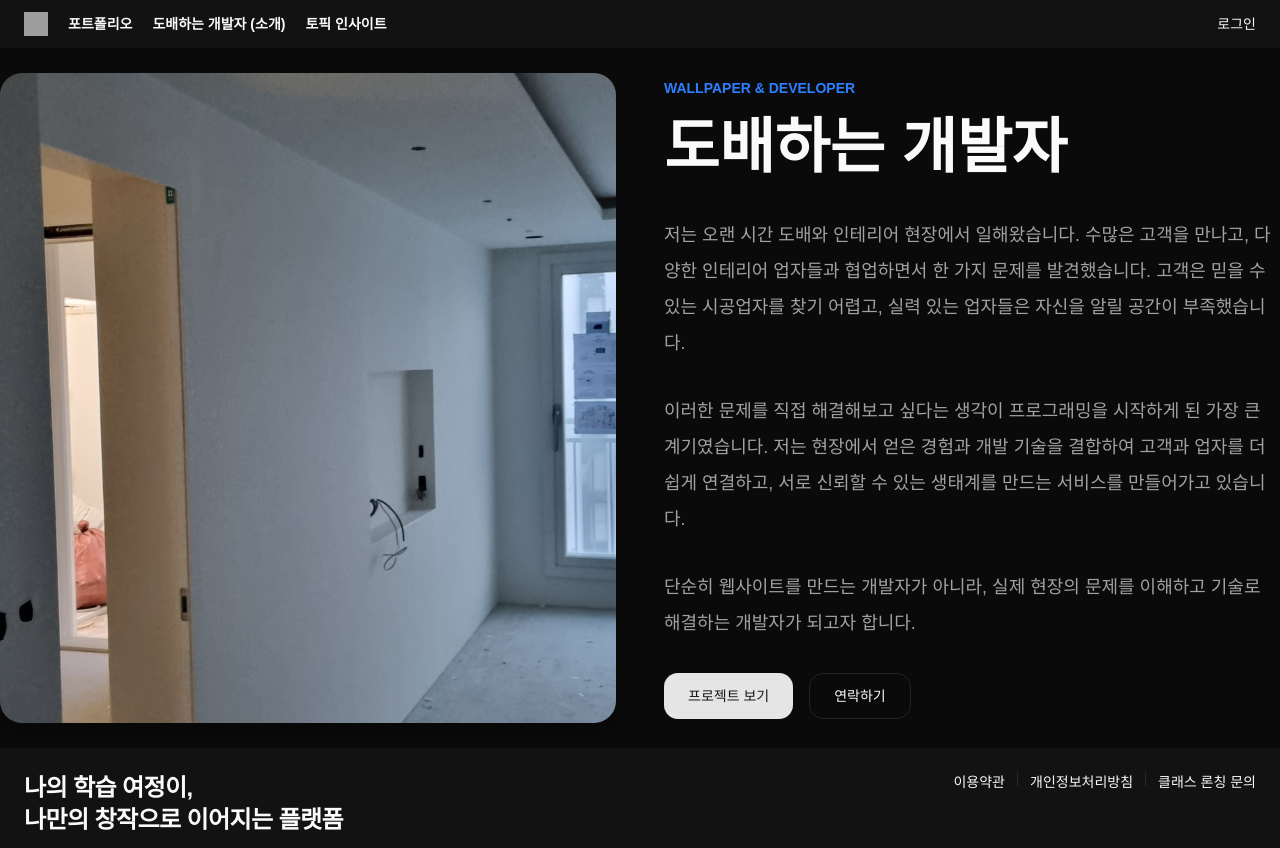
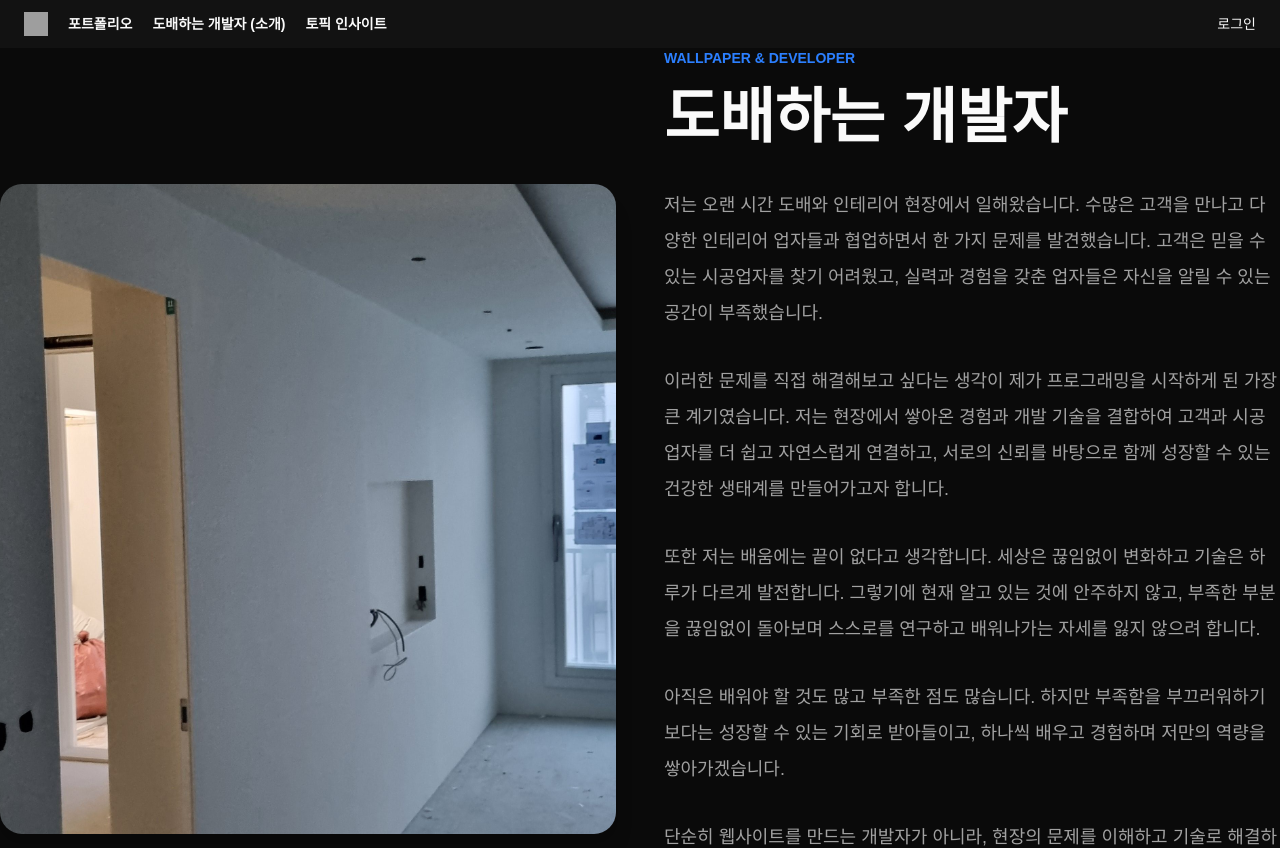
Before and after one commit to alla0404/First-Portfolio, a React (Vite) app: page /paper-hanger in a window 1280 px wide. Shown: the top 848 px of the page. Built offline with nearby package versions, Linux system fonts and the light colour scheme; no server answers; grey boxes are pictures that could not be loaded.

Commit message:
fix: 도배하는 개발자(소개) 수정

```diff
--- a/src/pages/paper-hanger/index.tsx
+++ b/src/pages/paper-hanger/index.tsx
@@ -28,21 +28,35 @@ export default function paperHanger() {
 
         <p className="text-lg leading-9 text-muted-foreground">
           저는 오랜 시간 도배와 인테리어 현장에서 일해왔습니다. 수많은 고객을
-          만나고, 다양한 인테리어 업자들과 협업하면서 한 가지 문제를
-          발견했습니다. 고객은 믿을 수 있는 시공업자를 찾기 어렵고, 실력 있는
-          업자들은 자신을 알릴 공간이 부족했습니다.
+          만나고 다양한 인테리어 업자들과 협업하면서 한 가지 문제를
+          발견했습니다. 고객은 믿을 수 있는 시공업자를 찾기 어려웠고, 실력과
+          경험을 갖춘 업자들은 자신을 알릴 수 있는 공간이 부족했습니다.
         </p>
 
         <p className="text-lg leading-9 text-muted-foreground">
-          이러한 문제를 직접 해결해보고 싶다는 생각이 프로그래밍을 시작하게 된
-          가장 큰 계기였습니다. 저는 현장에서 얻은 경험과 개발 기술을 결합하여
-          고객과 업자를 더 쉽게 연결하고, 서로 신뢰할 수 있는 생태계를 만드는
-          서비스를 만들어가고 있습니다.
+          이러한 문제를 직접 해결해보고 싶다는 생각이 제가 프로그래밍을 시작하게
+          된 가장 큰 계기였습니다. 저는 현장에서 쌓아온 경험과 개발 기술을
+          결합하여 고객과 시공업자를 더 쉽고 자연스럽게 연결하고, 서로의 신뢰를
+          바탕으로 함께 성장할 수 있는 건강한 생태계를 만들어가고자 합니다.
         </p>
 
         <p className="text-lg leading-9 text-muted-foreground">
-          단순히 웹사이트를 만드는 개발자가 아니라, 실제 현장의 문제를 이해하고
-          기술로 해결하는 개발자가 되고자 합니다.
+          또한 저는 배움에는 끝이 없다고 생각합니다. 세상은 끊임없이 변화하고
+          기술은 하루가 다르게 발전합니다. 그렇기에 현재 알고 있는 것에 안주하지
+          않고, 부족한 부분을 끊임없이 돌아보며 스스로를 연구하고 배워나가는
+          자세를 잃지 않으려 합니다.
+        </p>
+
+        <p className="text-lg leading-9 text-muted-foreground">
+          아직은 배워야 할 것도 많고 부족한 점도 많습니다. 하지만 부족함을
+          부끄러워하기보다는 성장할 수 있는 기회로 받아들이고, 하나씩 배우고
+          경험하며 저만의 역량을 쌓아가겠습니다.
+        </p>
+
+        <p className="text-lg leading-9 text-muted-foreground">
+          단순히 웹사이트를 만드는 개발자가 아니라, 현장의 문제를 이해하고
+          기술로 해결하며, 끊임없이 배우고 성장하는 개발자. 그것이 제가
+          나아가고자 하는 방향입니다.
         </p>
 
         <div className="flex gap-4">
```
